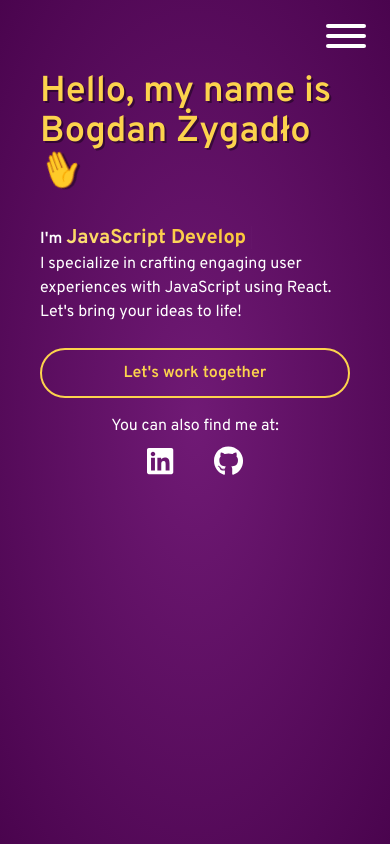
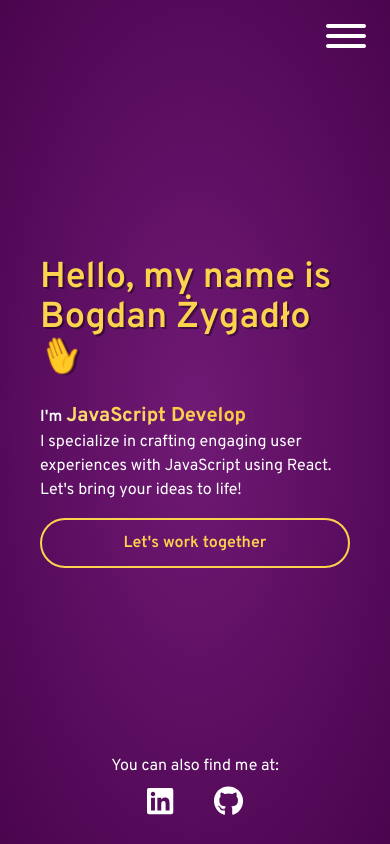
Before and after one commit to SoT03/Portfolio, a Next.js app: page / in a window 390 px wide. Built offline with nearby package versions, Linux system fonts and the light colour scheme.

Commit message:
adjusted mobile psoitioning

```diff
--- a/app/components/Header.tsx
+++ b/app/components/Header.tsx
@@ -23,35 +23,32 @@ export default function Header() {
 
 	return (
 		<header className='relative bg-gradient-radial from-fuchsia-900 to-fuchsia-950 h-screen z-0'>
-			<Navbar />
-			<div className='wrapper text-white px-10'>
-				<div className='text-4xl font-semibold mb-8'>
-					<p className='[text-shadow:_2px_2px_0_rgb(0_0_0_/_40%)] text-amber-300'>
+			<div className='wrapper text-white h-full  flex flex-col  justify-between  gap-6'>
+				<Navbar />
+				<div className='relative -z-10 px-10'>
+					<p className='[text-shadow:_2px_2px_0_rgb(0_0_0_/_40%)] text-4xl font-semibold text-amber-300 mb-6'>
 						Hello, my name is Bogdan Żygadło{' '}
 						<span className='relative inline-block wave-animation -z-10'>
 							✋
 						</span>
 					</p>
-				</div>
-				<div className='relative -z-10 mb-6'>
-					<h1 className='inline-block  font-semibold'>
+					<h1 className='inline-block  font-semibold '>
 						I'm{' '}
 						<span className='bg-gradient-to-tr bg-clip-text text-transparent text-xl from-amber-200 to-amber-400 font-bold'>
 							{text}
 						</span>
 					</h1>
 					<Cursor />
-					<p>
+					<p className='mb-4'>
 						I specialize in crafting engaging user experiences with JavaScript
 						using React. Let's bring your ideas to life!
 					</p>
-				</div>
-				<div>
-					<Link href='' className='btn mb-4'>
+					<Link href='' className='btn'>
 						Let's work together
 					</Link>
 				</div>
-				<div className='text-center'>
+
+				<div className='text-center pb-6'>
 					<h2 className='mb-2'>You can also find me at:</h2>
 					<div className='flex justify-center gap-10'>
 						{socialData.map((item) => (
--- a/app/components/Navbar.tsx
+++ b/app/components/Navbar.tsx
@@ -34,7 +34,7 @@ export default function Navbar() {
 	const [isNavOpen, setIsNavOpen] = useState(false);
 
 	return (
-		<nav className='sticky flex justify-end w-full top-0  bg-transparent'>
+		<nav className='flex justify-end w-full   bg-transparent'>
 			<div
 				className='relative flex flex-col z-30 gap-1.5 p-6 self-end cursor-pointer'
 				onClick={() => setIsNavOpen(!isNavOpen)}>
```
